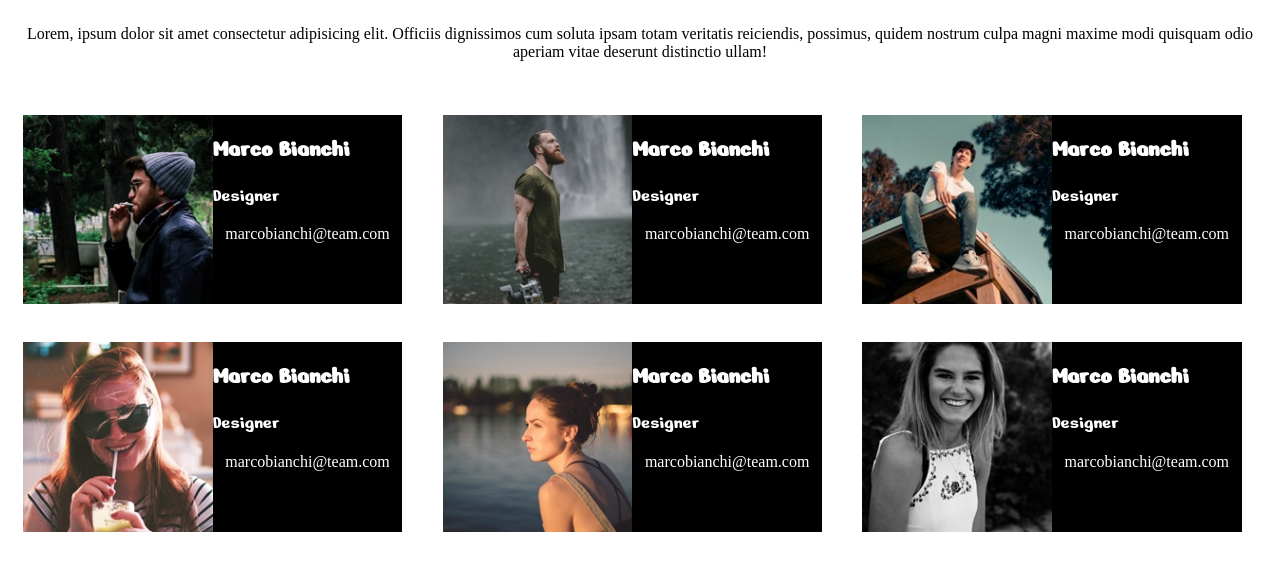
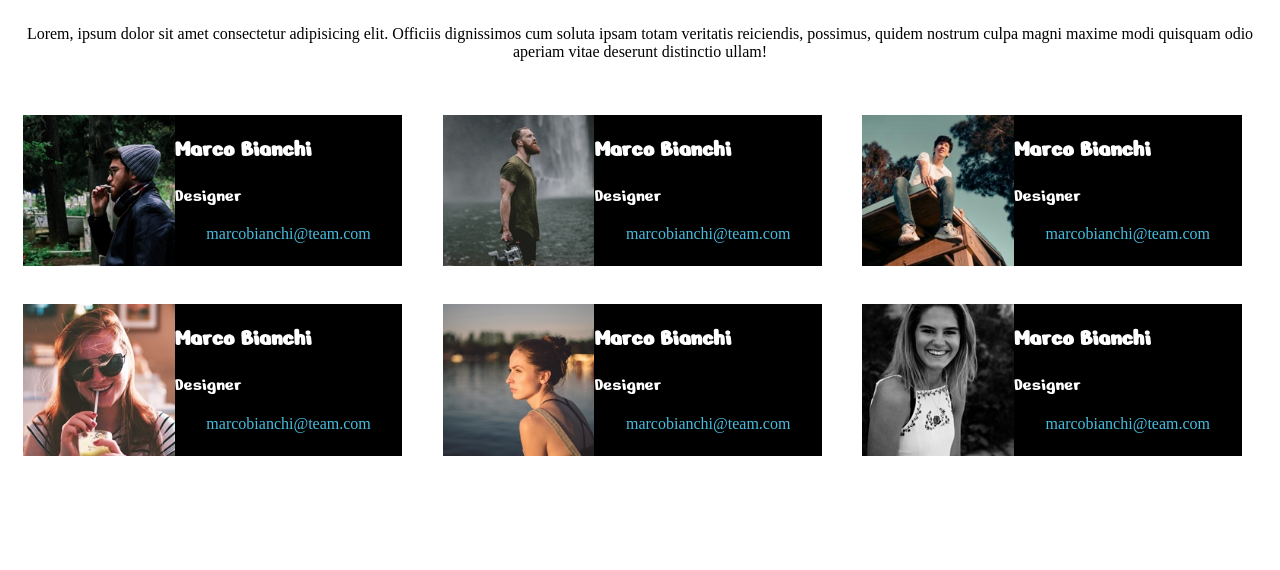
Before and after one commit to giorgiadicapuaa/html-css-float-cards, a plain HTML site: page index.html in a window 1280 px wide. Shown: the part 154-724 px from the top of the page. Drawn offline with Linux system fonts and the light colour scheme.

Commit message:
add color blue

```diff
--- a/css/style.css
+++ b/css/style.css
@@ -10,7 +10,7 @@ h1{
 }
 
 img{
-    width: 50%;
+    width: 40%;
     float: left
 
 
@@ -38,14 +38,15 @@ h3{
     font-weight: 300;
 }
 
-
-
-
-p:last-child{
-    color: white;
+ p:last-child{
+    color: #48bde0;
 }
 
 .testoaffiancato{
     box-sizing: border-box;
 
 }
+
+.email{
+    color: #48bde0;
+}
```
